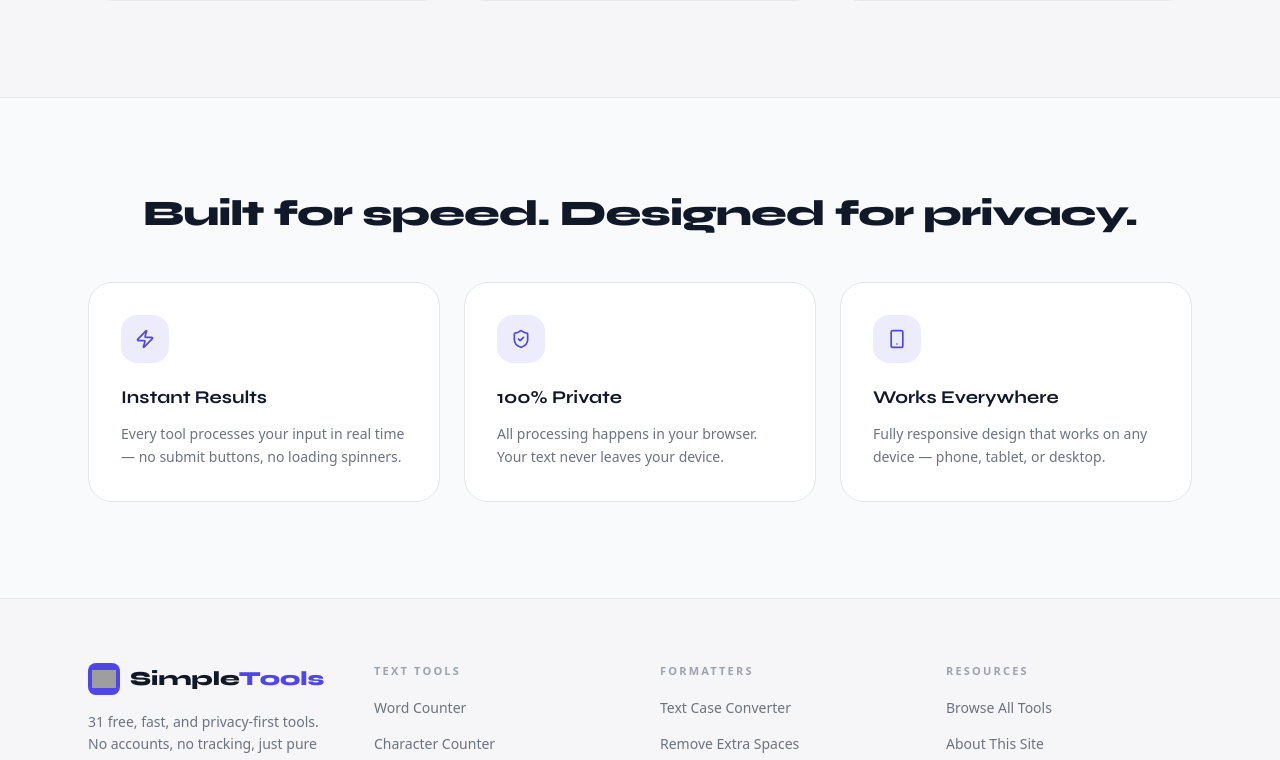
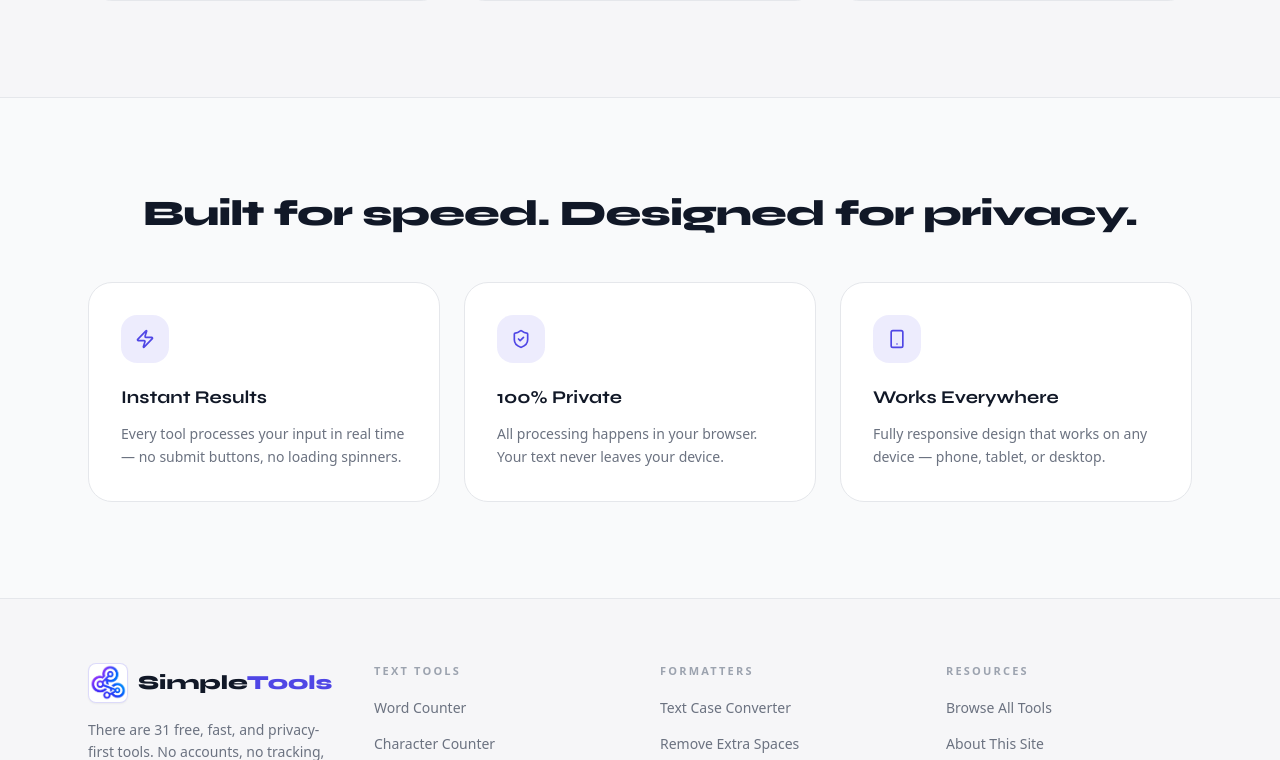
Before and after one commit to gela08/simple-tools, a Next.js app: page / in a window 1280 px wide. Shown: the part 2040-2800 px from the top of the page. Built offline with nearby package versions, Linux system fonts and the light colour scheme; grey boxes are pictures that could not be loaded.

Commit message:
logo update

```diff
--- a/app/layout.tsx
+++ b/app/layout.tsx
@@ -26,10 +26,12 @@ export const metadata: Metadata = {
   },
   description:
     "Free, fast, and privacy-friendly online tools. Word counter, character counter, text case converter, reading time calculator, and more.",
+  // Next.js automatically looks for icon.png in the /app folder.
+  // If you use icons: {} here, make sure the files exist in /public.
   icons: {
-    icon: "/icon.png",
-    shortcut: "/icon.png",
-    apple: "/apple-touch-icon.png",
+    icon: "/logo.png",
+    shortcut: "/logo.png",
+    apple: "/logo.png",
   },
   keywords: [
     "word counter",
@@ -51,7 +53,7 @@ export const metadata: Metadata = {
     description: "Free, fast, and privacy-friendly online tools. No signup needed.",
     images: [
       {
-        url: "/og-image.png", // Recommended: Use a dedicated OG image file
+        url: "/logo.png", // Changed from /icon.png to /logo.png (since logo.png is in /public)
         width: 1200,
         height: 630,
         alt: "Simple Tools Hub Preview",
@@ -75,10 +77,13 @@ export default function RootLayout({
   children: React.ReactNode;
 }) {
   return (
-    <html lang="en" className={`${syne.variable} ${dmSans.variable} scroll-smooth`}>
+    // Adding suppressHydrationWarning is often helpful when using many client components
+    <html lang="en" className={`${syne.variable} ${dmSans.variable} scroll-smooth`} suppressHydrationWarning>
       <body className="flex min-h-screen flex-col bg-surface-bg font-sans text-ink antialiased">
         <Header />
-        <main className="flex-grow">{children}</main>
+        <main className="flex-grow">
+          {children}
+        </main>
         <Footer />
       </body>
     </html>
--- a/components/layout/Footer.tsx
+++ b/components/layout/Footer.tsx
@@ -53,22 +53,25 @@ export default function Footer() {
 
           {/* Column 1: Brand & About (Unchanged) */}
           <div className="lg:col-span-1">
-            <Link href="/" className="group flex items-center gap-2.5 font-display text-xl font-extrabold text-ink transition-opacity hover:opacity-90">
-              <span className="flex h-8 w-8 items-center justify-center overflow-hidden rounded-lg bg-brand transition-transform group-hover:scale-105">
+            <Link
+              href="/"
+              className="flex shrink-0 items-center gap-2.5 font-display text-lg font-extrabold text-ink transition-opacity hover:opacity-80 sm:text-xl"
+            >
+              <div className="relative h-9 w-9 rounded-lg border border-brand/20 bg-white p-1 shadow-sm sm:h-10 sm:w-10">
                 <Image
-                  src="/icon.png"
+                  src="/logo.png"
                   alt="Logo"
-                  width={24}
-                  height={24}
+                  fill
                   className="object-contain"
+                  priority
                 />
-              </span>
-              <span>
+              </div>
+              <span className="xs:block">
                 Simple<span className="text-brand">Tools</span>
               </span>
             </Link>
             <p className="mt-4 text-sm leading-relaxed text-ink-muted">
-              {tools.length} free, fast, and privacy-first tools. No accounts, no tracking, just pure utility running right in your browser.
+              There are {tools.length} free, fast, and privacy-first tools. No accounts, no tracking, just pure utility running right in your browser.
             </p>
             <p className="mt-6 text-[11px] font-bold uppercase tracking-widest text-ink-subtle">
               © {currentYear} Simple Tools Hub
--- a/components/layout/Header.tsx
+++ b/components/layout/Header.tsx
@@ -40,12 +40,12 @@ export default function Header() {
           href="/"
           className="flex shrink-0 items-center gap-2.5 font-display text-lg font-extrabold text-ink transition-opacity hover:opacity-80 sm:text-xl"
         >
-          <div className="relative h-8 w-8 overflow-hidden rounded-lg sm:h-9 sm:w-9">
+          <div className="relative h-9 w-9 rounded-lg border border-brand/20 bg-white p-1 shadow-sm sm:h-10 sm:w-10">
             <Image
               src="/logo.png"
               alt="Logo"
               fill
-              className="object-contain "
+              className="object-contain"
               priority
             />
           </div>
@@ -67,9 +67,8 @@ export default function Header() {
               setSearchOpen(!searchOpen);
               setMobileMenuOpen(false);
             }}
-            className={`flex h-9 w-9 items-center justify-center rounded-lg transition-colors md:hidden ${
-              searchOpen ? "bg-brand/10 text-brand" : "text-ink-muted hover:bg-surface-muted"
-            }`}
+            className={`flex h-9 w-9 items-center justify-center rounded-lg transition-colors md:hidden ${searchOpen ? "bg-brand/10 text-brand" : "text-ink-muted hover:bg-surface-muted"
+              }`}
             aria-label="Toggle search"
           >
             {searchOpen ? <X size={20} /> : <Search size={20} />}
@@ -83,11 +82,10 @@ export default function Header() {
                 <Link
                   key={link.href}
                   href={link.href}
-                  className={`rounded-lg px-3 py-2 text-sm font-medium transition-all ${
-                    isActive
+                  className={`rounded-lg px-3 py-2 text-sm font-medium transition-all ${isActive
                       ? "bg-brand/10 text-brand"
                       : "text-ink-muted hover:bg-surface-muted hover:text-ink"
-                  }`}
+                    }`}
                 >
                   {link.label}
                 </Link>
@@ -101,9 +99,8 @@ export default function Header() {
               setMobileMenuOpen(!mobileMenuOpen);
               setSearchOpen(false);
             }}
-            className={`flex h-9 w-9 items-center justify-center rounded-lg transition-colors md:hidden ${
-              mobileMenuOpen ? "bg-brand/10 text-brand" : "text-ink-muted hover:bg-surface-muted"
-            }`}
+            className={`flex h-9 w-9 items-center justify-center rounded-lg transition-colors md:hidden ${mobileMenuOpen ? "bg-brand/10 text-brand" : "text-ink-muted hover:bg-surface-muted"
+              }`}
             aria-label="Toggle menu"
           >
             {mobileMenuOpen ? <X size={22} /> : <Menu size={22} />}
@@ -127,11 +124,10 @@ export default function Header() {
               <Link
                 key={link.href}
                 href={link.href}
-                className={`rounded-xl px-4 py-3.5 text-base font-semibold transition-colors ${
-                  isActive
+                className={`rounded-xl px-4 py-3.5 text-base font-semibold transition-colors ${isActive
                     ? "bg-brand/10 text-brand"
                     : "text-ink-muted hover:bg-surface-muted hover:text-ink"
-                }`}
+                  }`}
               >
                 {link.label}
               </Link>
```
Also changed, not shown: public/logo.png.
